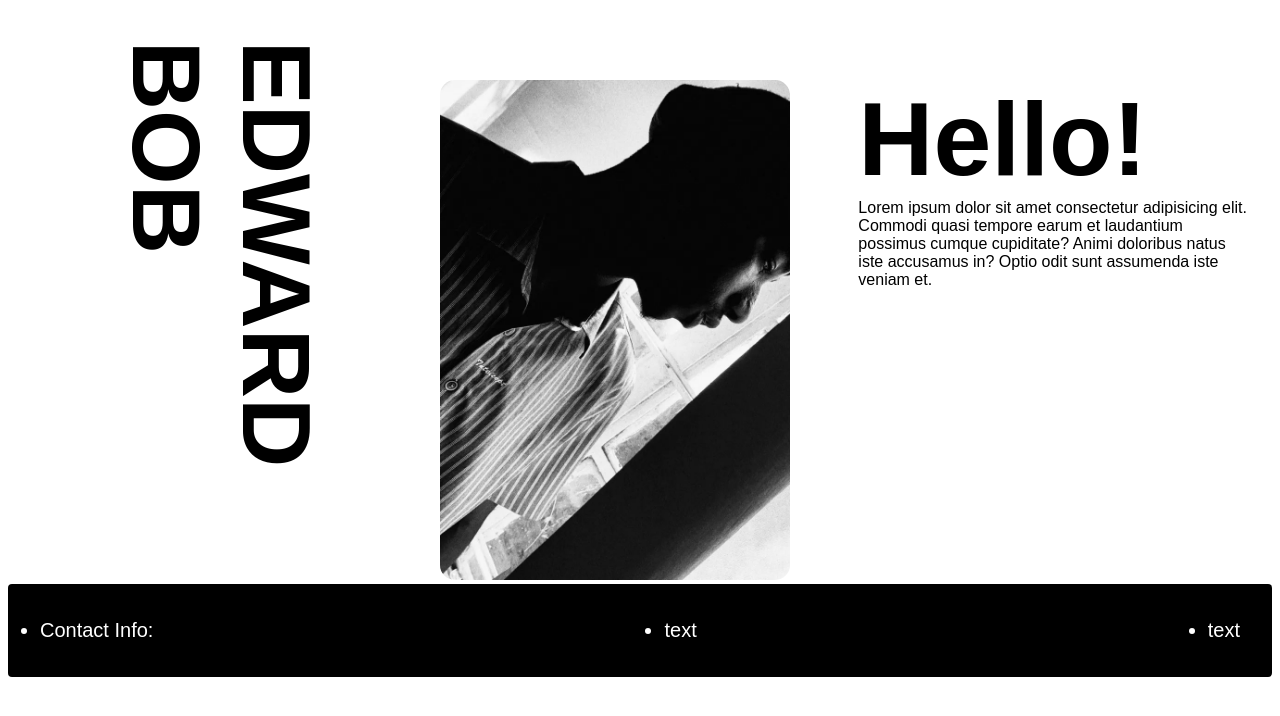
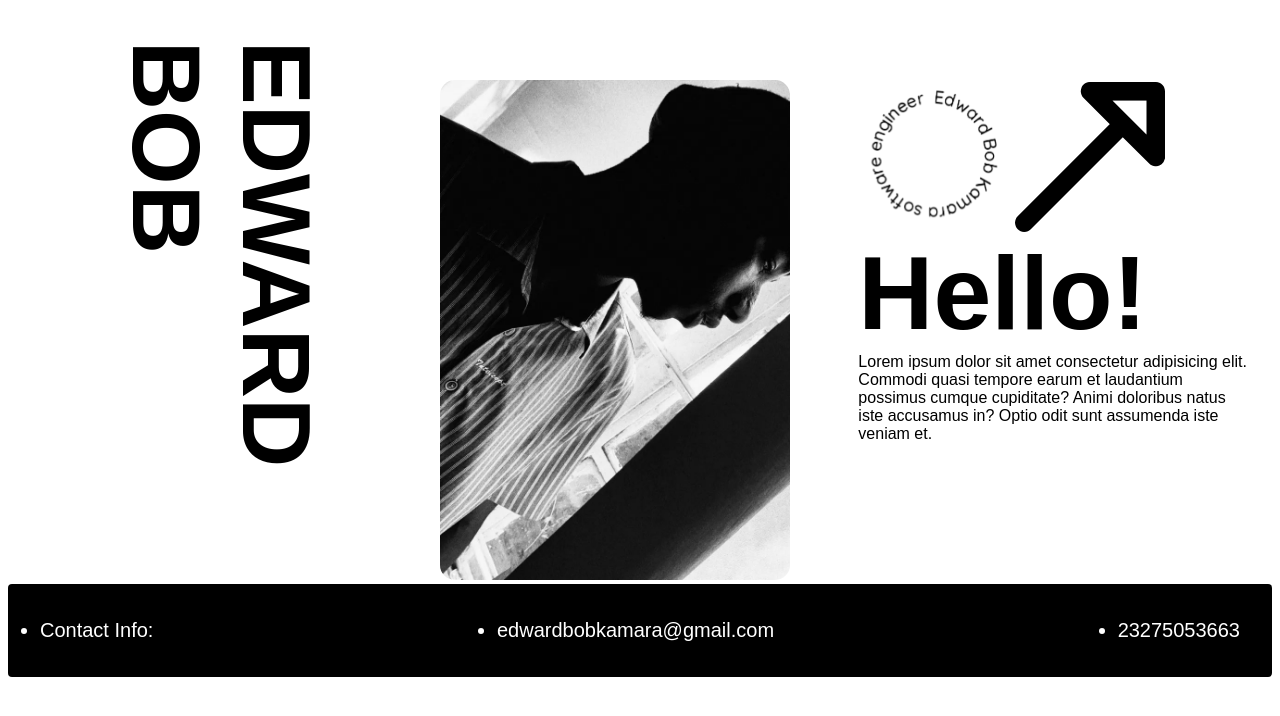
Before and after one commit to edwxrdbobb/christex-engineering-workshop-resume, a plain HTML site: page index.html in a window 1280 px wide. Shown: the top 716 px of the page. Drawn offline with Linux system fonts and the light colour scheme.

Commit message:
rearranged the file layout, changed name from resume.html to index.html, added icons and spin animation

```diff
--- a/resume.html
+++ b/index.html
@@ -21,13 +21,17 @@
                     <div class="hero-details">
                         <div class="hero-profile flex just-between">
                             <div class="hero-img-wrapper flex-one">
-                                <img class="hero-img" src="profile.jpg" alt="Edward Bob">
+                                <img class="hero-img" src="img/profile.jpg" alt="Edward Bob">
                             </div>
 
                             <div class="hero-info-wrapper flex-one">
                                 <div class="icons flex">
-                                    <div class="circle"></div>
-                                    <div class="arrow"></div>
+                                    <div class="circle">
+                                        <img class="spin" alt="Circle Text" width="150" height="150" style="color:transparent;width:150px;height:150px" src="img/inkpx-curved-text.png">
+                                    </div>
+                                    <div class="arrow">
+                                        <img alt="Diagonal Arrow SVG Vector Icon" fetchpriority="high" width="150" height="150" decoding="async" data-nimg="1" style="color:transparent;width:150px;height:150px" src="img/diagonal-arrow.svg">
+                                    </div>
                                 </div>
                                 <div class="greeting">Hello!</div>
                                 <div class="bio">
@@ -44,8 +48,8 @@
                             <div class="exp-header">
                                 <ul class="flex just-between">
                                     <li>Contact Info:</li>
-                                    <li>text</li>
-                                    <li>text</li>
+                                    <li>edwardbobkamara@gmail.com</li>
+                                    <li>23275053663</li>
                                 </ul>
                             </div>
 
--- a/resume.css
+++ b/resume.css
@@ -121,3 +121,21 @@ body{
 .work-exp  ul li h1, .edu ul li h1, .skills ul li{
     color: #414141;
 }
+
+
+.arrow{
+    transform: rotate(90deg);
+}
+
+icons{
+    margin-bottom: 25px;
+}
+
+.spin {
+    animation: spin 20s linear infinite;
+}
+
+@keyframes spin {
+    0% { transform: rotate(0deg); }
+    100% { transform: rotate(360deg); }
+}
```
Also changed, not shown: img/diagonal-arrow.svg (added), img/inkpx-curved-text.png (added), img/profile.jpg (renamed from profile.jpg).
